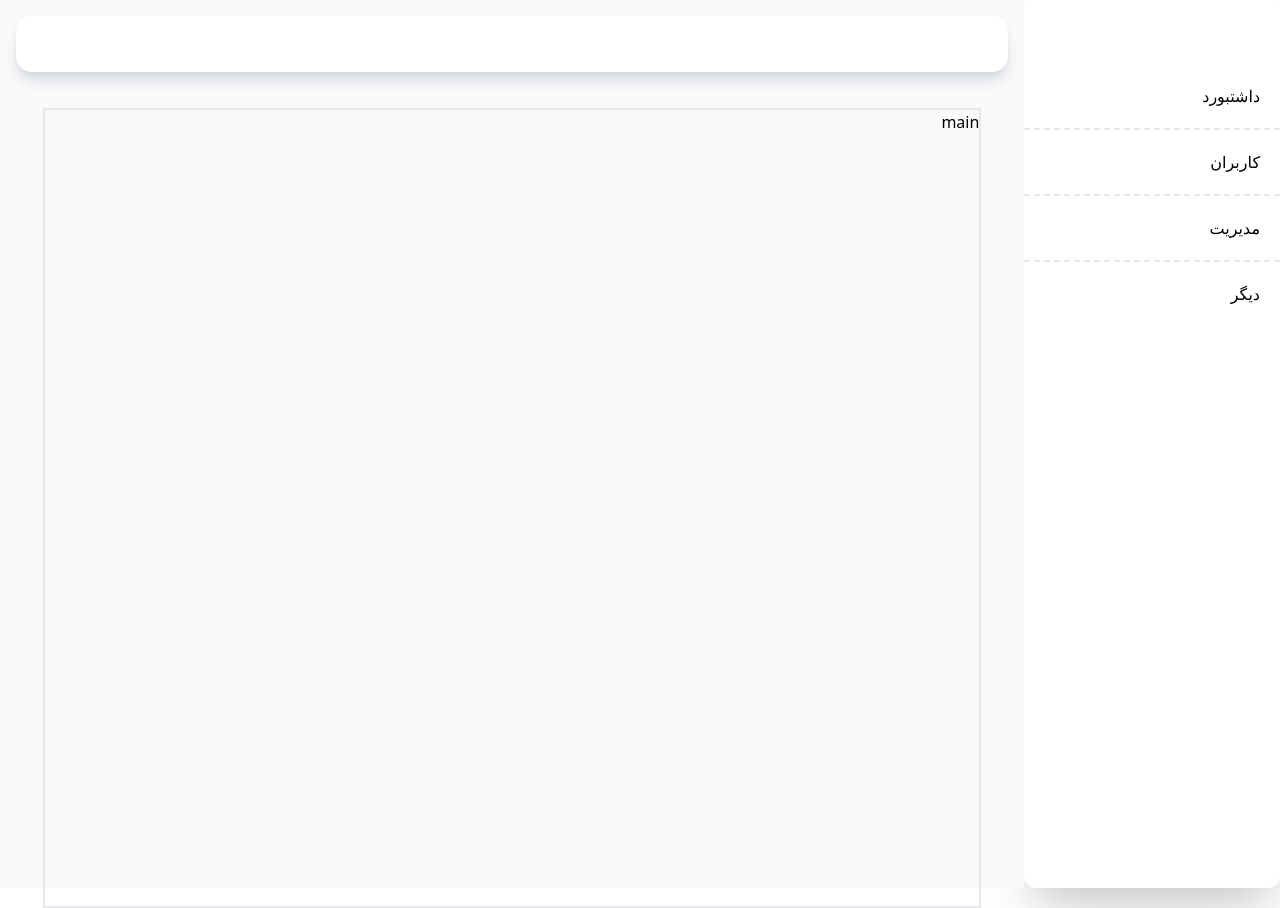
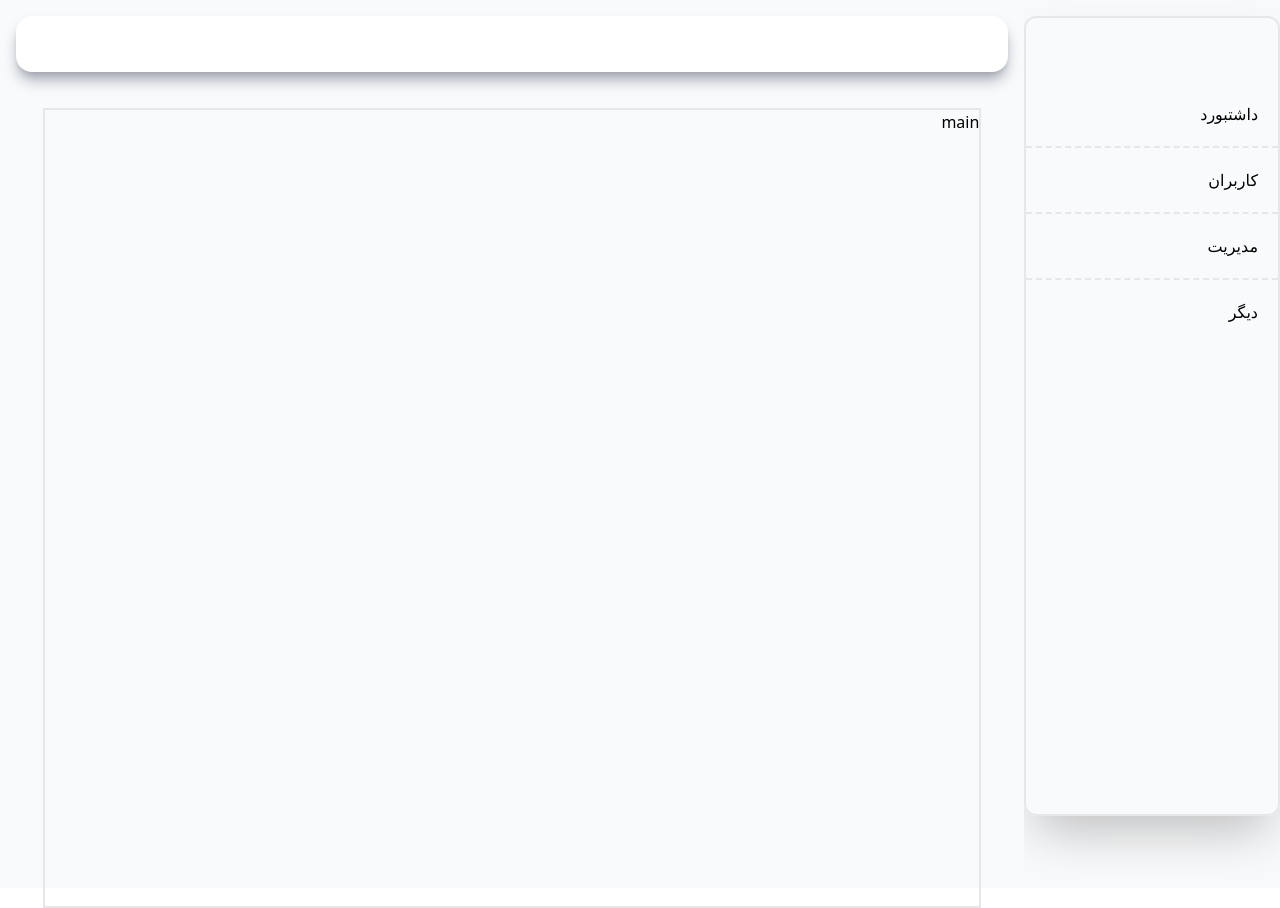
Before and after one commit to amiof/panel-adm, a React (Create React App) app: page / in a window 1280 px wide. Built offline with nearby package versions, Linux system fonts and the light colour scheme.

Commit message:
make space in topo right panel

```diff
--- a/src/components/RightPanel.js
+++ b/src/components/RightPanel.js
@@ -1,7 +1,8 @@
 import React from 'react';
 const RightPanel = () => {
     return (
-        <div className="w-1/5 shadow-2xl shadow-dark-500 rounded-xl min-h-screen">
+        <div className="bg-gray-50 flex flex-col w-1/5">
+            <div className="w-full shadow-2xl shadow-dark-500 rounded-xl min-h-screen mt-4 border-2" >
 
                 <ul className=" mt-16 divide-y-2 divide-dashed">
                     <li className="p-5 ">داشتبورد</li>
@@ -11,6 +12,7 @@ const RightPanel = () => {
                 </ul>
 
             </div>
+        </div>
     );
 };
 
--- a/src/components/TopPanel.js
+++ b/src/components/TopPanel.js
@@ -6,7 +6,7 @@ const TopPanel = () => {
 
 
 
-            <div className="h-14 w-screen flex flex-row-reverse shadow-lg shadow-gray-300 bg-white rounded-2xl m-4">
+            <div className="h-14 w-screen flex flex-row-reverse shadow-lg shadow-gray-400 bg-white rounded-2xl m-4">
             <div><img ></img></div>
 
 
```
Lines whose indentation alone changed are shown as unchanged.
